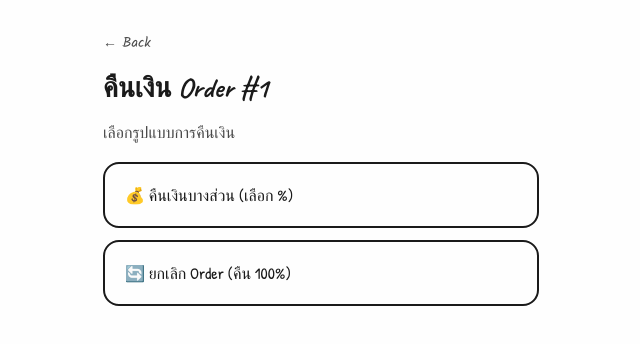
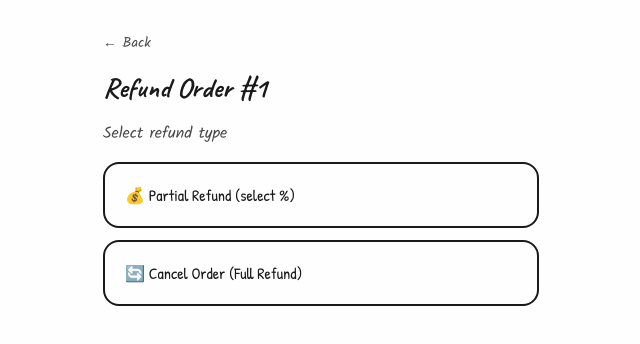
Before and after one commit to IOOIIOU17/billtable-restaurant, a React (Vite) app: page /orders/1/refund in a window 1280 px wide. Shown: the top 344 px of the page, without its empty margins (319-959 px from the left). Built offline with nearby package versions, Linux system fonts and the light colour scheme.

Commit message:
fix: translate Thai text to English in RefundPanel

```diff
--- a/src/screens/RefundPanel.jsx
+++ b/src/screens/RefundPanel.jsx
@@ -27,7 +27,7 @@ export default function RefundPanel() {
       setDone(true)
     } catch (e) {
       console.error(e)
-      setError('เกิดข้อผิดพลาด กรุณาลองใหม่อีกครั้ง')
+      setError('Something went wrong. Please try again.')
     }
     setLoading(false)
   }
@@ -45,7 +45,7 @@ export default function RefundPanel() {
     }}>
       <div style={{ fontSize: '48px', marginBottom: '16px' }}>✓</div>
       <p style={{ fontFamily: 'var(--font-logo)', fontSize: '24px', marginBottom: '8px' }}>
-        {mode === 'full' ? 'ยกเลิก Order แล้ว' : `คืนเงิน ${percent}% แล้ว`}
+        {mode === 'full' ? 'Order Cancelled' : `Refund ${percent}% Processed`}
       </p>
       <p style={{ fontFamily: 'var(--font-hint)', color: 'var(--color-pencil)', marginBottom: '32px' }}>
         Customer will be notified
@@ -63,7 +63,7 @@ export default function RefundPanel() {
           cursor: 'pointer',
         }}
       >
-        กลับหน้า Orders
+        Back to Orders
       </button>
     </div>
   )
@@ -95,11 +95,11 @@ export default function RefundPanel() {
       </button>
 
       <h1 style={{ fontFamily: 'var(--font-logo)', fontSize: '28px', margin: '0' }}>
-        คืนเงิน Order #{orderId?.slice(0, 8)}
+        Refund Order #{orderId?.slice(0, 8)}
       </h1>
 
       <p style={{ fontFamily: 'var(--font-hint)', color: 'var(--color-pencil)', margin: '0' }}>
-        เลือกรูปแบบการคืนเงิน
+        Select refund type
       </p>
 
       <div style={{ display: 'flex', flexDirection: 'column', gap: '12px' }}>
@@ -117,7 +117,7 @@ export default function RefundPanel() {
             textAlign: 'left',
           }}
         >
-          💰 คืนเงินบางส่วน (เลือก %)
+          💰 Partial Refund (select %)
         </button>
 
         <button
@@ -134,7 +134,7 @@ export default function RefundPanel() {
             textAlign: 'left',
           }}
         >
-          🔄 ยกเลิก Order (คืน 100%)
+          🔄 Cancel Order (Full Refund)
         </button>
       </div>
 
@@ -148,7 +148,7 @@ export default function RefundPanel() {
           gap: '16px',
         }}>
           <p style={{ fontFamily: 'var(--font-body)', margin: '0' }}>
-            คืนเงิน: <strong>{percent}%</strong>
+            Refund: <strong>{percent}%</strong>
           </p>
           <input
             type="range"
```
